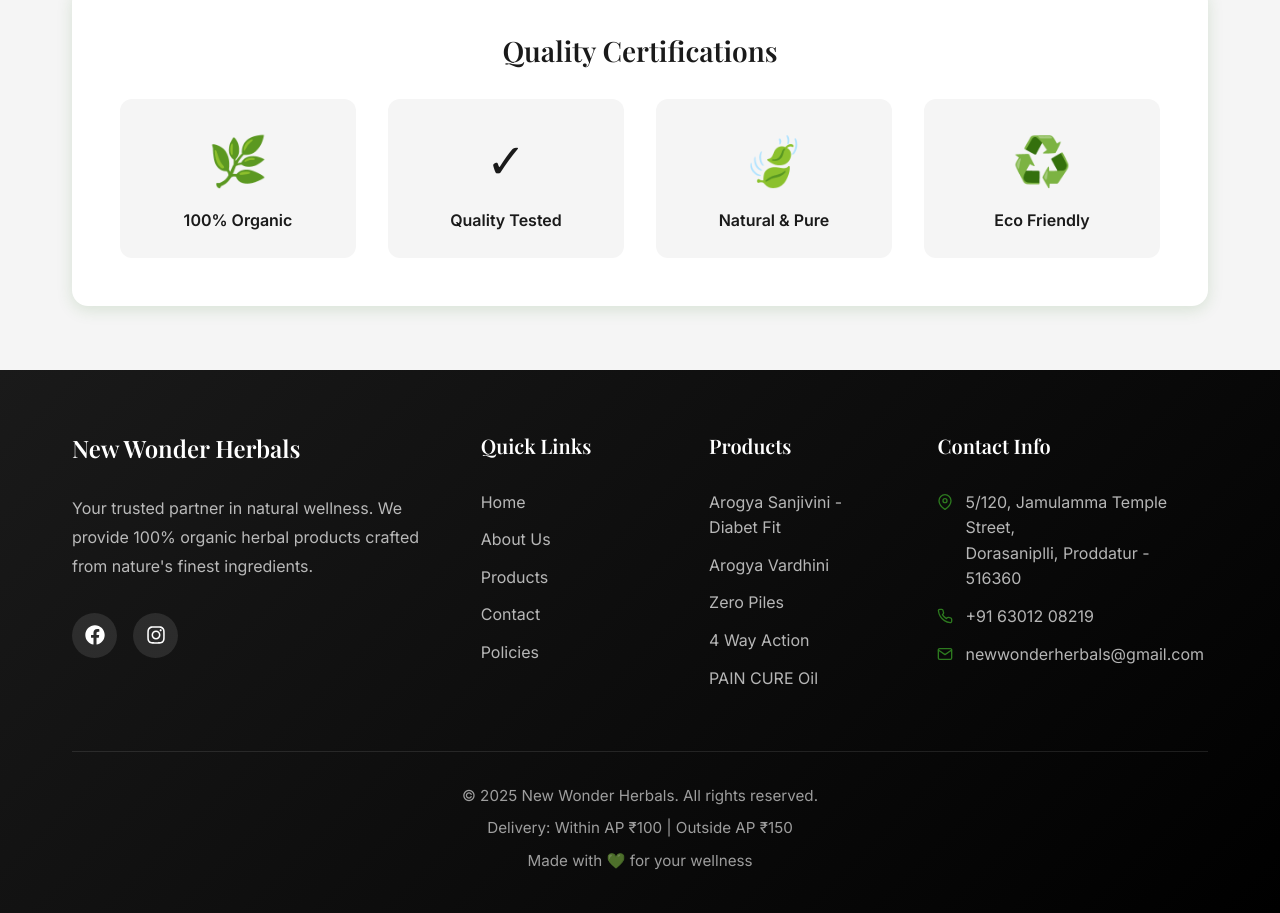
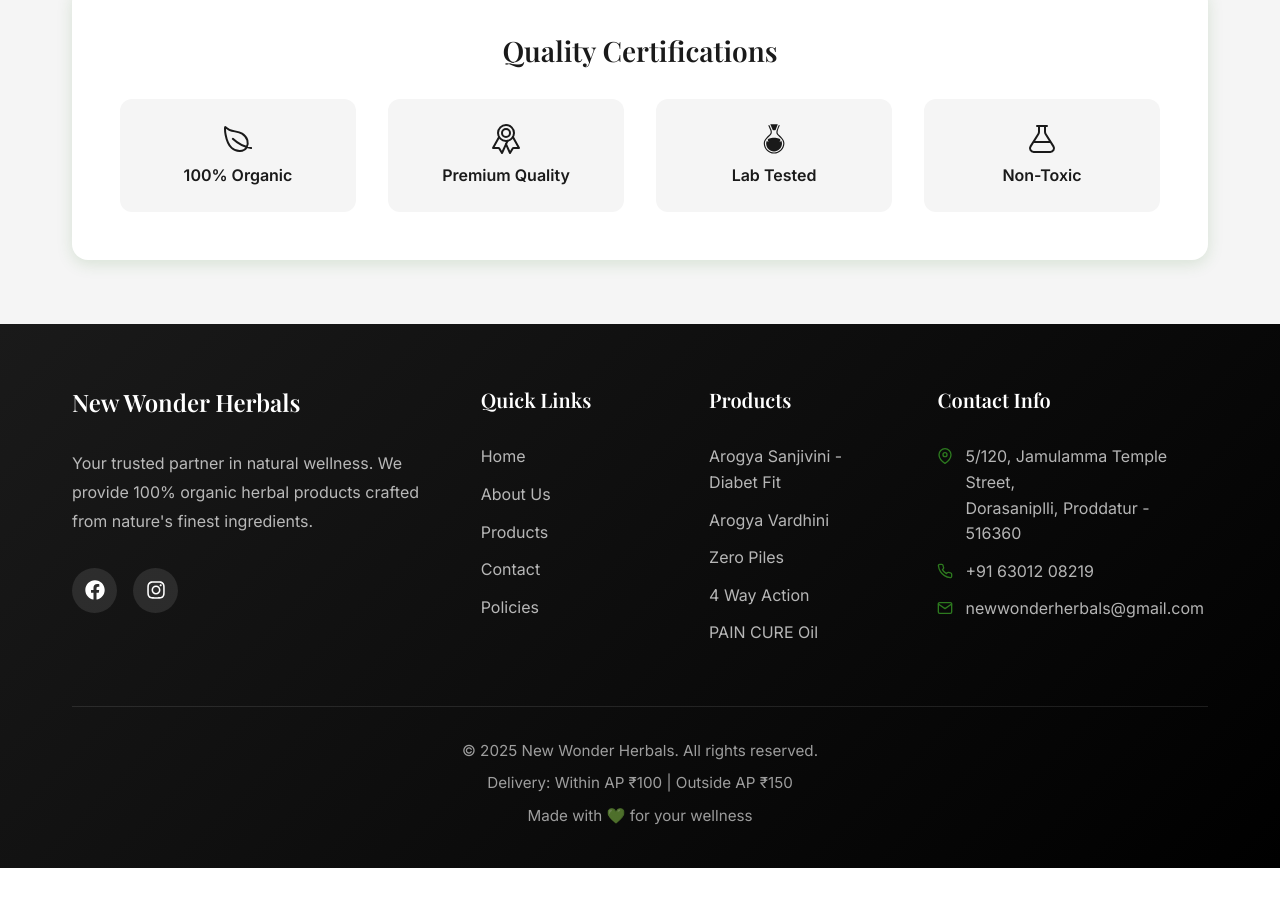
Before and after one commit to balajiprojects049-art/New-Wonder-Herbals, a React (Vite) app in the folder frontend/: page /about in a window 1280 px wide. Shown: the part 1222-2135 px from the top of the page. After the commit the page ends 2090 px from the top, so only its background shows below. Built offline with nearby package versions, Linux system fonts and the light colour scheme.

Commit message:
Fixed syntax in About component

```diff
--- a/frontend/src/components/About.jsx
+++ b/frontend/src/components/About.jsx
@@ -1,4 +1,5 @@
-import { GiPlantRoots, GiChemicalDrop, GiLeafSwirl } from 'react-icons/gi'
+import { GiPlantRoots, GiChemicalDrop, GiLeafSwirl, GiRoundBottomFlask } from 'react-icons/gi'
+import { IoRibbonOutline, IoFlaskOutline, IoLeafOutline } from 'react-icons/io5'
 import './About.css'
 
 const About = () => {
@@ -63,20 +64,20 @@
                     <h3 className="text-center">Quality Certifications</h3>
                     <div className="cert-badges">
                         <div className="cert-badge">
-                            <span>🌿</span>
+                            <div className="cert-icon"><IoLeafOutline size={32} /></div>
                             <p>100% Organic</p>
                         </div>
                         <div className="cert-badge">
-                            <span>✓</span>
-                            <p>Quality Tested</p>
+                            <div className="cert-icon"><IoRibbonOutline size={32} /></div>
+                            <p>Premium Quality</p>
                         </div>
                         <div className="cert-badge">
-                            <span>🍃</span>
-                            <p>Natural & Pure</p>
+                            <div className="cert-icon"><GiRoundBottomFlask size={32} /></div>
+                            <p>Lab Tested</p>
                         </div>
                         <div className="cert-badge">
-                            <span>♻️</span>
-                            <p>Eco Friendly</p>
+                            <div className="cert-icon"><IoFlaskOutline size={32} /></div>
+                            <p>Non-Toxic</p>
                         </div>
                     </div>
                 </div>
```
